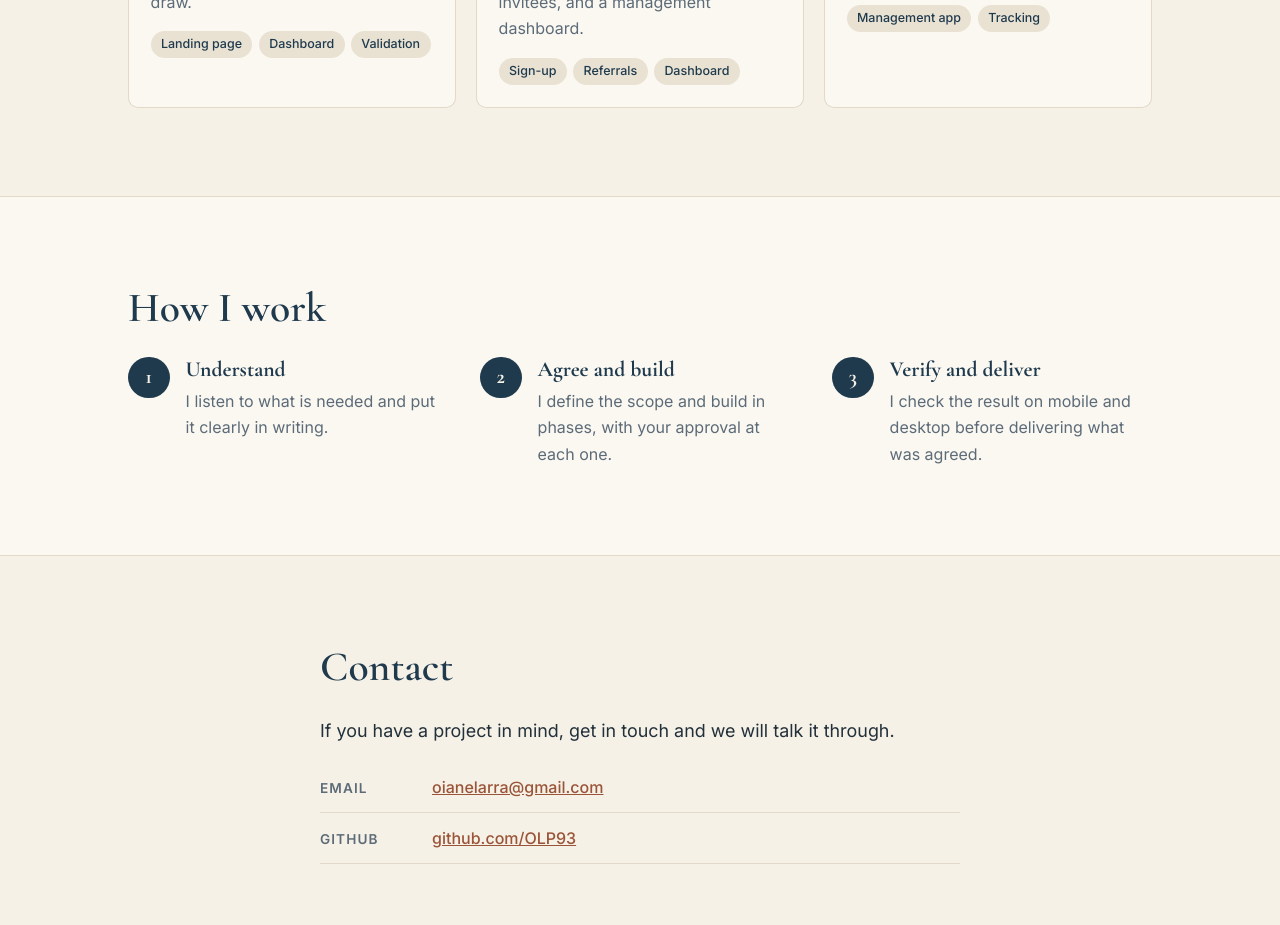
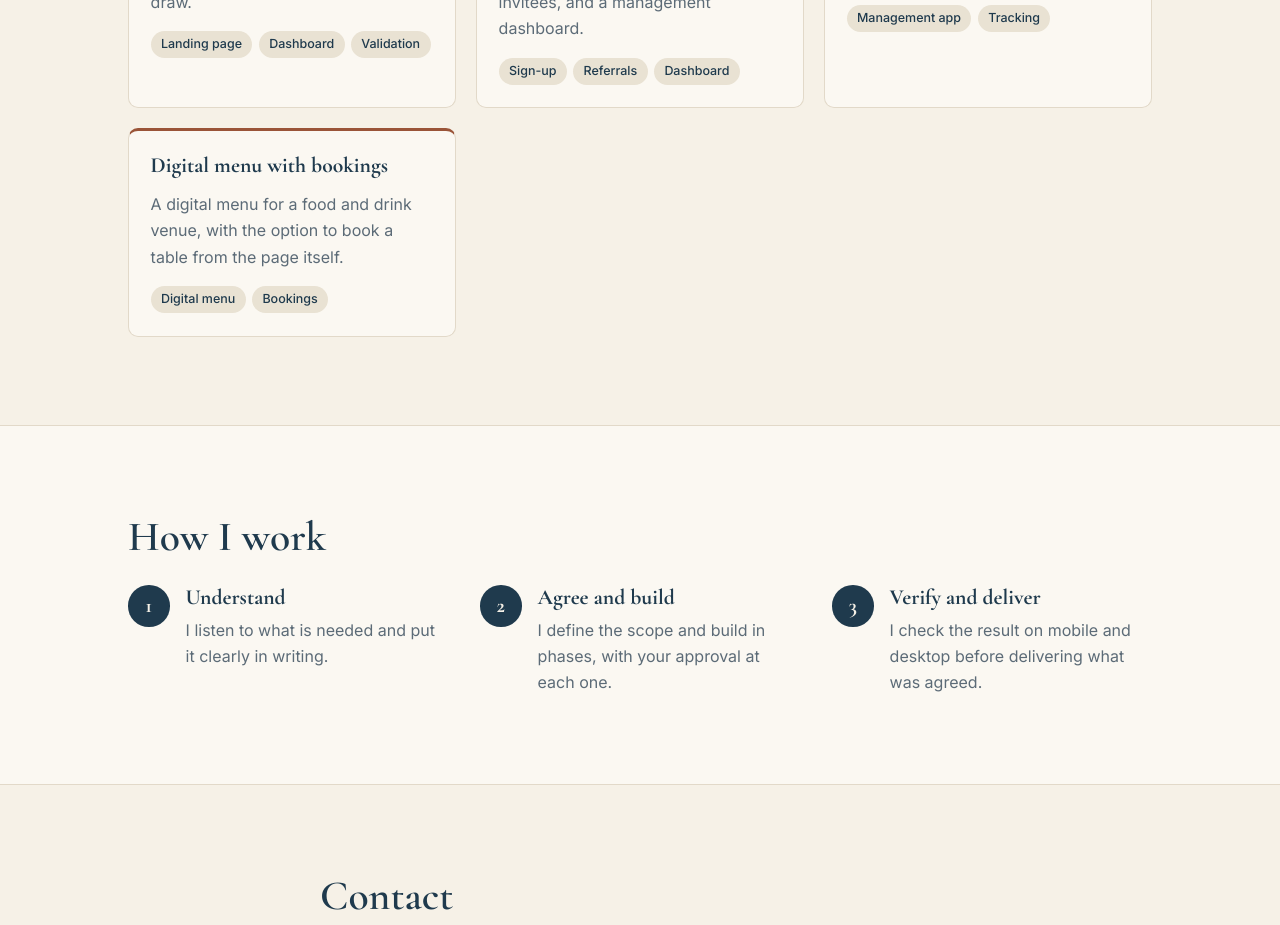
Before and after one commit to OLP93/Tarjeta-profesional-, a React (Vite) app: page / in a window 1280 px wide. Shown: the part 1820-2745 px from the top of the page. Built offline with nearby package versions, Linux system fonts and the light colour scheme.

Commit message:
Fase 5: cuarto proyecto (carta digital con reservas), aviso sin JavaScript y README completo

```diff
--- a/index.html
+++ b/index.html
@@ -15,6 +15,11 @@
     <title>Oiane L. · Desarrolladora web</title>
   </head>
   <body>
+    <noscript>
+      <p style="font-family: system-ui, sans-serif; padding: 1.5rem">
+        Esta página necesita JavaScript para mostrarse. / This page needs JavaScript to display.
+      </p>
+    </noscript>
     <div id="root"></div>
     <script type="module" src="/src/main.jsx"></script>
   </body>
--- a/src/content.js
+++ b/src/content.js
@@ -15,6 +15,7 @@ export const PROJECT_LINKS = {
   contest: '',
   waitlist: '',
   returns: '',
+  menu: '',
 }
 
 export const CONTENT = {
@@ -85,6 +86,12 @@ export const CONTENT = {
           title: 'Control de devoluciones a proveedores',
           text: 'Aplicación para registrar y dar seguimiento a las devoluciones de mercancía a proveedores.',
           tags: ['Aplicación de gestión', 'Seguimiento'],
+        },
+        {
+          id: 'menu',
+          title: 'Carta digital con reservas',
+          text: 'Carta digital para un local de restauración, con opción de reservar mesa desde la propia página.',
+          tags: ['Carta digital', 'Reservas'],
         },
       ],
     },
@@ -180,6 +187,12 @@ export const CONTENT = {
           text: 'An app to record and follow up on merchandise returns to suppliers.',
           tags: ['Management app', 'Tracking'],
         },
+        {
+          id: 'menu',
+          title: 'Digital menu with bookings',
+          text: 'A digital menu for a food and drink venue, with the option to book a table from the page itself.',
+          tags: ['Digital menu', 'Bookings'],
+        },
       ],
     },
     how: {
```
Also changed, not shown: 1 other file (tests, documents, lock files or other folders).
